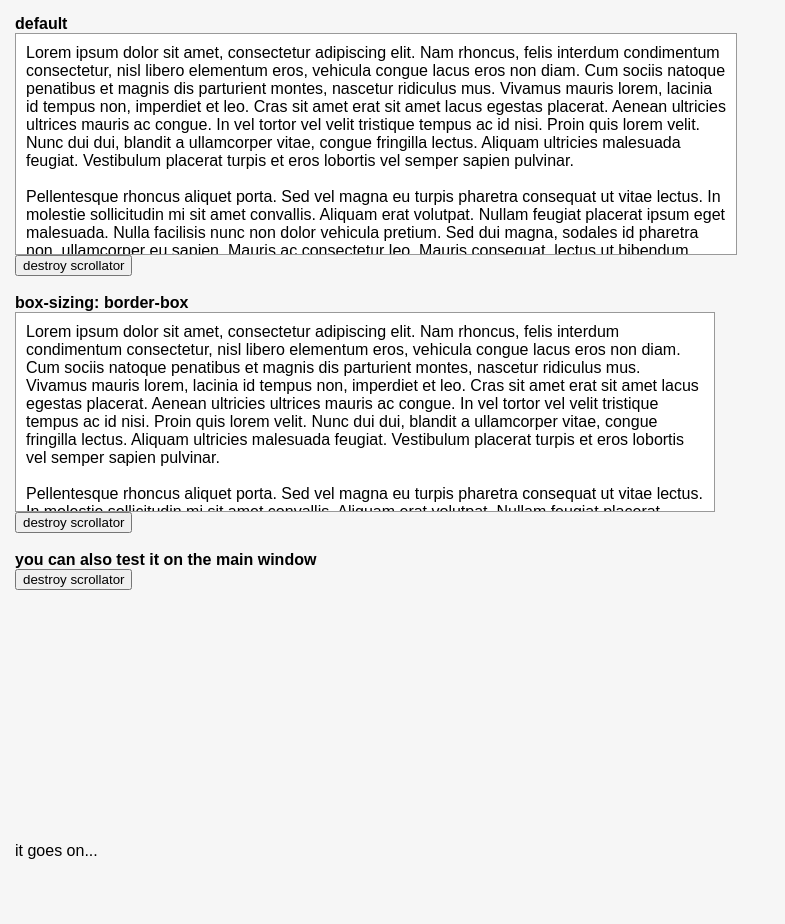
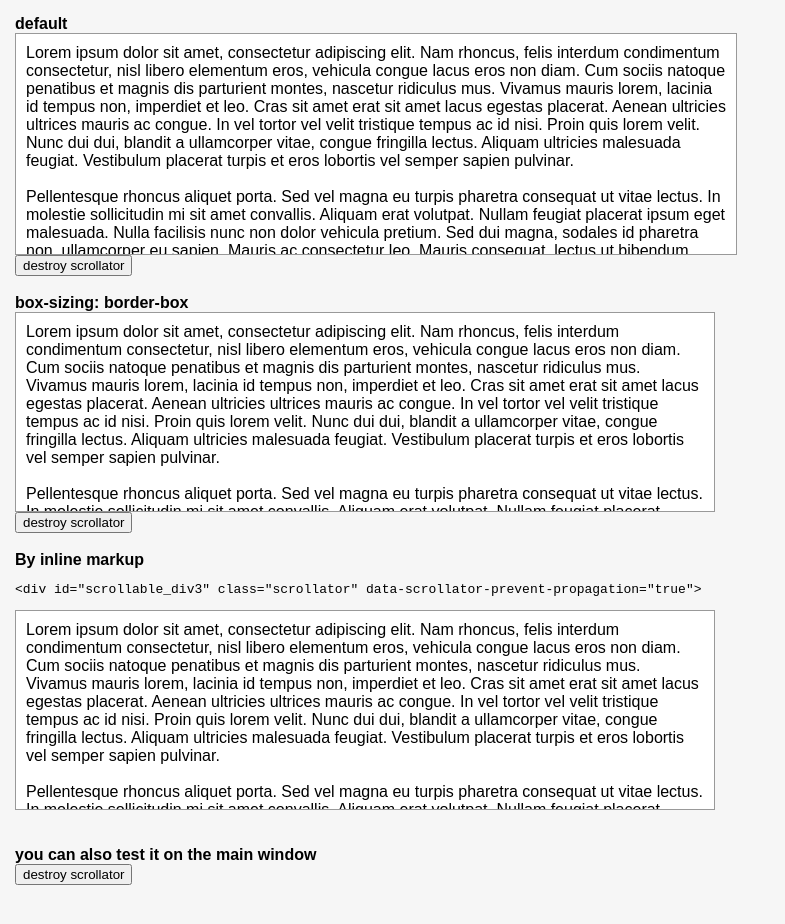
Before and after one commit to QODIO/scrollator, a plain HTML site: page index.html in a window 1280 px wide. Shown: the top 924 px of the page, without its empty margins (0-785 px from the left). Drawn offline with Linux system fonts and the light colour scheme.

Commit message:
Version 1.6
* Renamed option properties to camelCase.
* Added support for inline markup initialization

```diff
--- a/fm.scrollator.jquery.js
+++ b/fm.scrollator.jquery.js
@@ -45,10 +45,10 @@ $(window).load(function () {
 (function($) {
 	$.scrollator = function (sourceElement, options) {
 		var defaults = {
-			custom_class: '',
-			append_to: 'body',
-			prevent_propagation: false,
-			min_handle_height_percent: 10,
+			customClass: '',
+			appendTo: 'body',
+			preventPropagation: false,
+			minHandleHeightPercent: 10,
 			zIndex: ''
 		};
 		var plugin = this;
@@ -75,7 +75,7 @@ $(window).load(function () {
 			$sourceElement.addClass('scrollator');
 			// initialize scrollator lane holder
 			$thisScrollatorLaneHolder = $(document.createElement('div')).addClass('scrollator_lane_holder');
-			$thisScrollatorLaneHolder.addClass(plugin.settings.custom_class);
+			$thisScrollatorLaneHolder.addClass(plugin.settings.customClass);
 			$thisScrollatorLaneHolder.css('z-index', $sourceElement.css('z-index'));
 			plugin.settings.zIndex !== '' && $thisScrollatorLaneHolder.css('z-index', plugin.settings.zIndex);
 			$sourceElement.is('body') && $thisScrollatorLaneHolder.addClass('scrollator_on_body');
@@ -149,7 +149,7 @@ $(window).load(function () {
 					scrollTop = ($sourceElement.is('body') ? $(window) : $sourceElement).scrollTop();
 					Scrollator.refreshAll();
 
-					if (scrollTopBefore != scrollTop || plugin.settings.prevent_propagation || $(e.currentTarget).hasClass('scrollator_nopropagation')) {
+					if (scrollTopBefore != scrollTop || plugin.settings.preventPropagation || $(e.currentTarget).hasClass('scrollator_nopropagation')) {
 						e.preventDefault();
 						e.stopPropagation();
 					}
@@ -250,9 +250,9 @@ $(window).load(function () {
 				var handlePosition = (($sourceElement.is('body') ? $window : $sourceElement).scrollTop() / contentHeight) * 100;
 				var handlePosition100 = handlePosition / ((100 - handleHeight) / 100);
 				var handlePositionSubtract = 0;
-				if (handleHeight < plugin.settings.min_handle_height_percent) {
-					handlePositionSubtract = (plugin.settings.min_handle_height_percent - handleHeight) * (handlePosition100/100);
-					handleHeight = plugin.settings.min_handle_height_percent;
+				if (handleHeight < plugin.settings.minHandleHeightPercent) {
+					handlePositionSubtract = (plugin.settings.minHandleHeightPercent - handleHeight) * (handlePosition100/100);
+					handleHeight = plugin.settings.minHandleHeightPercent;
 				}
 				if (!$sourceElement.is('body')) {
 					$thisScrollatorLaneHolder.css({
@@ -273,7 +273,7 @@ $(window).load(function () {
 		var initializeMainScrollatorsHolder = function () {
 			if ($mainScrollatorHolder.length === 0) {
 				$mainScrollatorHolder = $(document.createElement('div')).attr('id', 'scrollator_holder');
-				$(plugin.settings.append_to).append($mainScrollatorHolder);
+				$(plugin.settings.appendTo).append($mainScrollatorHolder);
 			}
 		};
 
@@ -340,3 +340,16 @@ $(window).load(function () {
 	};
 
 }(jQuery));
+
+$(function () {
+	$('.scrollator').each(function () {
+		var $this = $(this);
+		var options = {};
+		$.each($this.data(), function (key, value) {
+			if (key.substring(0, 10) == 'scrollator') {
+				options[key.substring(10, 11).toLowerCase() + key.substring(11)] = value;
+			}
+		});
+		$this.scrollator(options);
+	});
+});
--- a/index.html
+++ b/index.html
@@ -25,7 +25,8 @@
 			border: 1px solid #999;
 			padding: 10px;
 		}
-		#scrollable_div2 {
+		#scrollable_div2,
+		#scrollable_div3 {
 			height: 200px;
 			width: 700px;
 			overflow: auto;
@@ -41,7 +42,7 @@
 		$(function () {
 			var $activate_scrollator1 = $('#activate_scrollator1');
 			var $activate_scrollator2 = $('#activate_scrollator2');
-			var $activate_scrollator3 = $('#activate_scrollator3');
+			var $activate_scrollator4 = $('#activate_scrollator4');
 
 			$activate_scrollator1.bind('click', function () {
 				var $scrollable_div1 = $('#scrollable_div1');
@@ -63,22 +64,22 @@
 					$activate_scrollator2.val('activate scrollator')
 				}
 			});
-			$activate_scrollator3.bind('click', function () {
+			$activate_scrollator4.bind('click', function () {
 				var $document_body = $('body');
 				if ($document_body.data('scrollator') === undefined) {
 					$document_body.scrollator({
 						custom_class: 'body_scroller'
 					});
-					$activate_scrollator3.val('destroy scrollator')
+					$activate_scrollator4.val('destroy scrollator')
 				} else {
 					$document_body.scrollator('destroy');
-					$activate_scrollator3.val('activate scrollator')
+					$activate_scrollator4.val('activate scrollator')
 				}
 			});
 
 			$activate_scrollator1.trigger('click');
 			$activate_scrollator2.trigger('click');
-			$activate_scrollator3.trigger('click');
+			$activate_scrollator4.trigger('click');
 		});
 	</script>
 </head>
@@ -116,8 +117,21 @@
 		<input value="activate scrollator" id="activate_scrollator2" type="button">
 		<br>
 		<br>
+		<label>By inline markup</label><br>
+		<pre>&lt;div id=&quot;scrollable_div3&quot; class=&quot;scrollator&quot; data-scrollator-prevent-propagation=&quot;true&quot;&gt;</pre>
+		<div id="scrollable_div3" class="scrollator" data-scrollator-prevent-propagation="true">
+			Lorem ipsum dolor sit amet, consectetur adipiscing elit. Nam rhoncus, felis interdum condimentum consectetur, nisl libero elementum eros, vehicula congue lacus eros non diam. Cum sociis natoque penatibus et magnis dis parturient montes, nascetur ridiculus mus. Vivamus mauris lorem, lacinia id tempus non, imperdiet et leo. Cras sit amet erat sit amet lacus egestas placerat. Aenean ultricies ultrices mauris ac congue. In vel tortor vel velit tristique tempus ac id nisi. Proin quis lorem velit. Nunc dui dui, blandit a ullamcorper vitae, congue fringilla lectus. Aliquam ultricies malesuada feugiat. Vestibulum placerat turpis et eros lobortis vel semper sapien pulvinar.<br>
+			<br>
+			Pellentesque rhoncus aliquet porta. Sed vel magna eu turpis pharetra consequat ut vitae lectus. In molestie sollicitudin mi sit amet convallis. Aliquam erat volutpat. Nullam feugiat placerat ipsum eget malesuada. Nulla facilisis nunc non dolor vehicula pretium. Sed dui magna, sodales id pharetra non, ullamcorper eu sapien. Mauris ac consectetur leo. Mauris consequat, lectus ut bibendum pulvinar, leo magna feugiat enim, eu commodo lacus sem vel ante. Sed tempus metus eget leo mollis vulputate. Class aptent taciti sociosqu ad litora torquent per conubia nostra, per inceptos himenaeos.<br>
+			<br>
+			Cum sociis natoque penatibus et magnis dis parturient montes, nascetur ridiculus mus. Sed pulvinar rhoncus quam, vel semper tellus viverra id. Nulla rutrum porttitor odio, a rutrum purus gravida non. Etiam ac purus augue, eget vestibulum purus. Aenean venenatis ullamcorper augue, non consequat elit tempor sed. Donec velit sapien, volutpat sed ultricies egestas, semper a ante. Fusce dapibus, quam eget auctor suscipit, nibh leo posuere ante, at auctor nisi lacus in sem. Morbi interdum consectetur euismod. Cras accumsan est lacus. Nulla eleifend, eros vel consequat commodo, arcu nunc malesuada nunc, quis sagittis felis sem ac turpis.<br>
+			<br>
+			Nulla rhoncus elementum convallis. Mauris condimentum aliquet egestas. Ut iaculis nisi eget tellus accumsan venenatis. Maecenas imperdiet aliquam porta. Aenean ultrices dolor sed quam laoreet varius. Curabitur condimentum blandit erat, quis accumsan eros interdum vitae. Curabitur ligula arcu, sollicitudin vitae iaculis sed, blandit sit amet enim. Morbi ullamcorper, metus vel mollis tristique, arcu turpis malesuada nisi, at dignissim lorem odio a orci. Proin ultrices, ipsum ut vestibulum interdum, libero felis auctor mi, vitae convallis nisl justo ac tellus. Integer nec lacinia turpis. Etiam massa nisl, rhoncus quis rutrum in, pretium eu leo. Proin a velit ut nulla laoreet vestibulum. Curabitur eu elit vitae felis auctor tincidunt. Curabitur tincidunt, metus sed sollicitudin cursus, quam elit commodo erat, ut tempor erat sapien vitae velit. Morbi nec viverra erat.<br>
+		</div>
+		<br>
+		<br>
 		<label>you can also test it on the main window</label><br>
-		<input value="activate scrollator" id="activate_scrollator3" type="button">
+		<input value="activate scrollator" id="activate_scrollator4" type="button">
 
 		<br><br><br><br><br><br><br><br><br><br><br><br><br><br><br>
 		it goes on...
```
Also changed, not shown: 1 other file.
